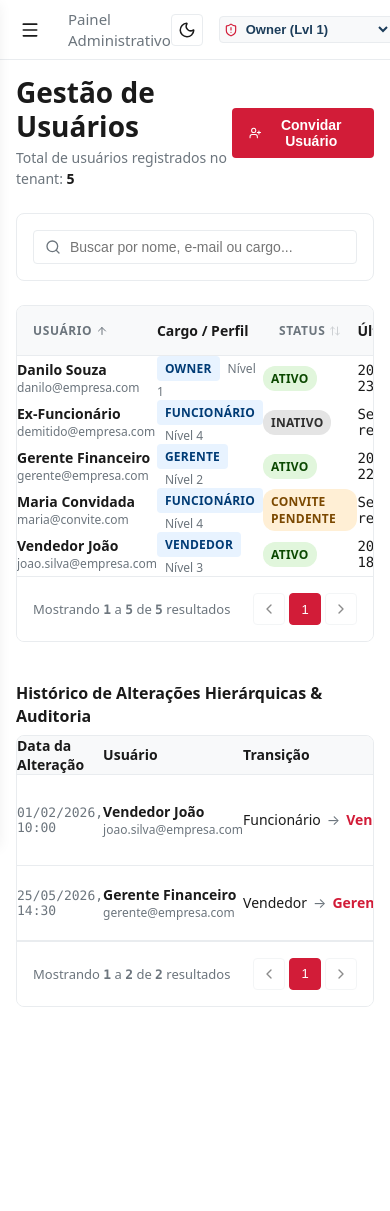
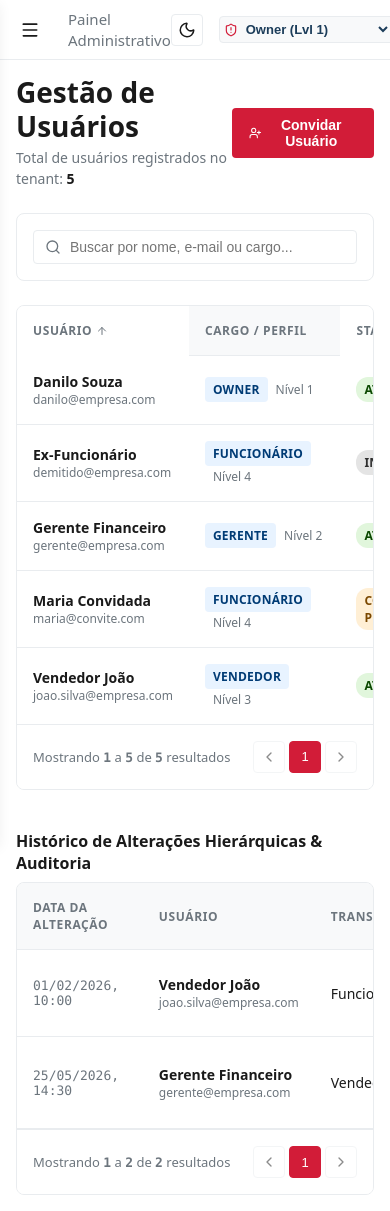
Before and after one commit to danilo-sf-dev/Api-Gerenciador-de-Cobranca-FrontEnd, a Next.js app: page /usuarios in a window 390 px wide. Before the commit the page ends 1023 px from the top, so only its background shows below. Built offline with nearby package versions, Linux system fonts and the light colour scheme.

Commit message:
feat(design): tornar tabelas de dados responsivas e corrigir espacamentos de celulas

```diff
--- a/src/app/(sistema)/usuarios/page.tsx
+++ b/src/app/(sistema)/usuarios/page.tsx
@@ -294,30 +294,10 @@ export default function UsersListPage() {
       </div>
 
       {/* Users table */}
-      <div
-        style={{
-          border: "1px solid var(--colors-border)",
-          borderRadius: "var(--radius-md)",
-          backgroundColor: "var(--colors-bg)",
-          overflow: "hidden",
-        }}
-      >
-        <div style={{ overflowX: "auto" }}>
-          <table
-            style={{
-              width: "100%",
-              borderCollapse: "collapse",
-              fontSize: "0.875rem",
-              textAlign: "left",
-            }}
-          >
-            <thead
-              style={{
-                backgroundColor: "var(--colors-surface)",
-                borderBottom: "1px solid var(--colors-border)",
-              }}
-            >
-              <tr>
+      <div className={styles.tableWrapper}>
+        <table className={styles.table}>
+          <thead>
+            <tr>
                 <SortableHeader label="Usuário" field="name" currentSort={sort} onSort={setSort} />
                 <th className={styles.th}>Cargo / Perfil</th>
                 <SortableHeader label="Status" field="status" currentSort={sort} onSort={setSort} />
@@ -426,7 +406,6 @@ export default function UsersListPage() {
               )}
             </tbody>
           </table>
-        </div>
 
         <Pagination
           page={userPage}
@@ -443,30 +422,10 @@ export default function UsersListPage() {
           Histórico de Alterações Hierárquicas & Auditoria
         </h3>
 
-        <div
-          style={{
-            border: "1px solid var(--colors-border)",
-            borderRadius: "var(--radius-md)",
-            backgroundColor: "var(--colors-bg)",
-            overflow: "hidden",
-          }}
-        >
-          <div style={{ overflowX: "auto" }}>
-            <table
-              style={{
-                width: "100%",
-                borderCollapse: "collapse",
-                fontSize: "0.875rem",
-                textAlign: "left",
-              }}
-            >
-              <thead
-                style={{
-                  backgroundColor: "var(--colors-surface)",
-                  borderBottom: "1px solid var(--colors-border)",
-                }}
-              >
-                <tr>
+        <div className={styles.tableWrapper}>
+          <table className={styles.table}>
+            <thead>
+              <tr>
                   <th className={styles.th}>Data da Alteração</th>
                   <th className={styles.th}>Usuário</th>
                   <th className={styles.th}>Transição</th>
@@ -541,7 +500,6 @@ export default function UsersListPage() {
                 )}
               </tbody>
             </table>
-          </div>
 
           <Pagination
             page={historyPage}
--- a/src/components/ui/ui.module.css
+++ b/src/components/ui/ui.module.css
@@ -269,3 +269,61 @@
   flex-wrap: wrap;
   gap: var(--space-xs);
 }
+
+/* Table Styles */
+.tableWrapper {
+  width: 100%;
+  overflow-x: auto;
+  border: 1px solid var(--colors-border);
+  border-radius: var(--radius-md);
+  background-color: var(--colors-bg);
+  -webkit-overflow-scrolling: touch;
+}
+
+.table {
+  width: 100%;
+  border-collapse: collapse;
+  font-size: 0.875rem;
+  text-align: left;
+}
+
+.th {
+  padding: var(--space-md);
+  font-weight: 600;
+  color: var(--colors-muted);
+  text-transform: uppercase;
+  font-size: 0.75rem;
+  letter-spacing: 0.05em;
+  border-bottom: 1px solid var(--colors-border);
+  background-color: var(--colors-surface);
+}
+
+.tr {
+  border-bottom: 1px solid var(--colors-border);
+  transition: background-color 0.15s;
+}
+
+.tr:hover {
+  background-color: var(--colors-surface);
+}
+
+.tr:last-child {
+  border-bottom: none;
+}
+
+.td {
+  padding: var(--space-md);
+  color: var(--colors-ink);
+  vertical-align: middle;
+  border-bottom: 1px solid var(--colors-border);
+}
+
+.tr:last-child .td {
+  border-bottom: none;
+}
+
+@media (max-width: 1023px) {
+  .table {
+    min-width: 800px;
+  }
+}
```
Also changed, not shown: src/app/(sistema)/cargos/page.tsx (+4 -25 lines), src/app/(sistema)/clientes/page.tsx (+4 -25 lines), src/app/(sistema)/titulos/page.tsx (+4 -25 lines), src/app/(sistema)/vendedores/page.tsx (+3 -24 lines).
